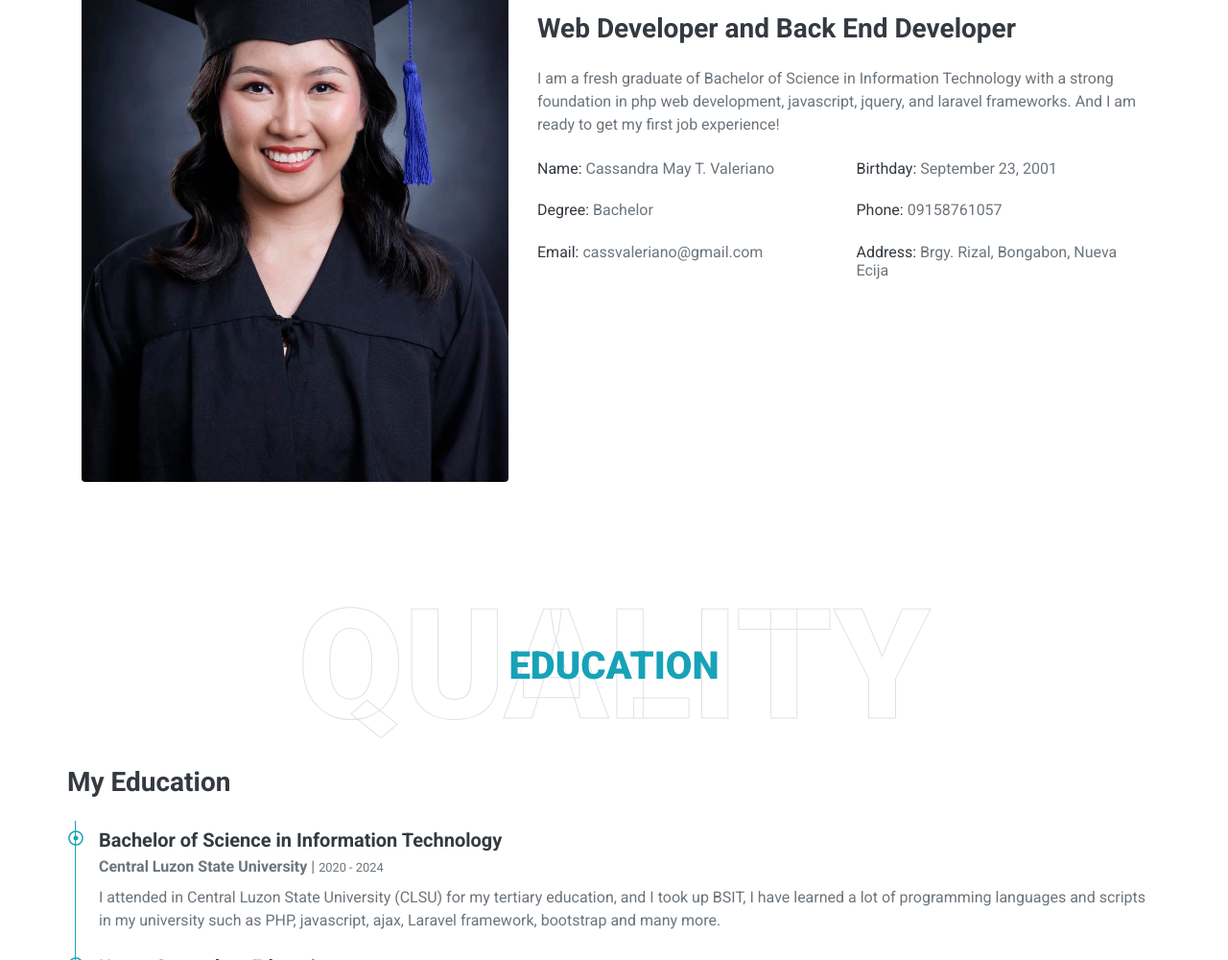
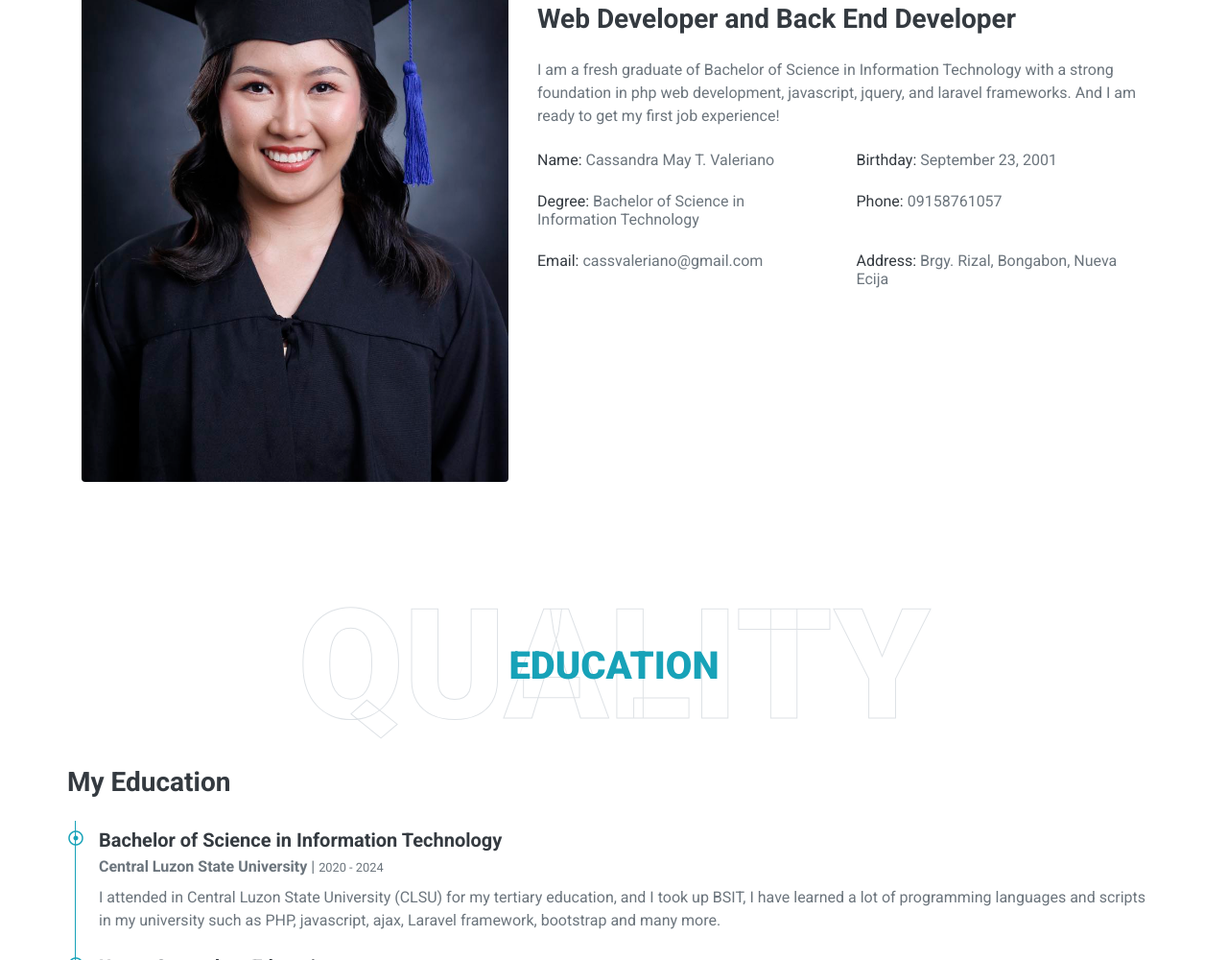
Before and after one commit to cassyiscoding/github-portfolio, a plain HTML site: page index.html in a window 1280 px wide. Shown: the part 1262-2262 px from the top of the page at 96% size. Drawn offline with nearby package versions, Linux system fonts and the light colour scheme.

Commit message:
degree update

```diff
--- a/index.html
+++ b/index.html
@@ -81,7 +81,7 @@
                     <div class="row mb-3">
                         <div class="col-sm-6 py-2"><h6>Name: <span class="text-secondary">Cassandra May T. Valeriano</span></h6></div>
                         <div class="col-sm-6 py-2"><h6>Birthday: <span class="text-secondary">September 23, 2001</span></h6></div>
-                        <div class="col-sm-6 py-2"><h6>Degree: <span class="text-secondary">Bachelor</span></h6></div>
+                        <div class="col-sm-6 py-2"><h6>Degree: <span class="text-secondary">Bachelor of Science in Information Technology</span></h6></div>
                         <div class="col-sm-6 py-2"><h6>Phone: <span class="text-secondary">09158761057</span></h6></div>
                         <div class="col-sm-6 py-2"><h6>Email: <span class="text-secondary">cassvaleriano@gmail.com</span></h6></div>
                         <div class="col-sm-6 py-2"><h6>Address: <span class="text-secondary">Brgy. Rizal, Bongabon, Nueva Ecija</span></h6></div>
```
